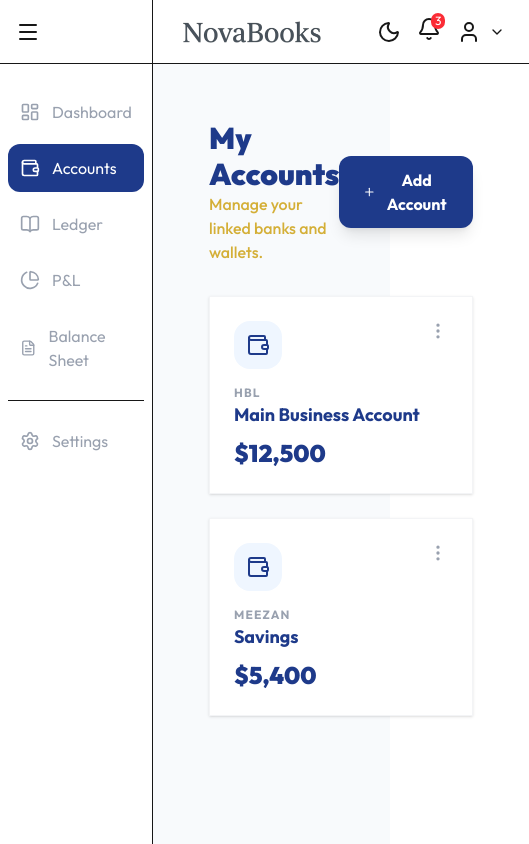
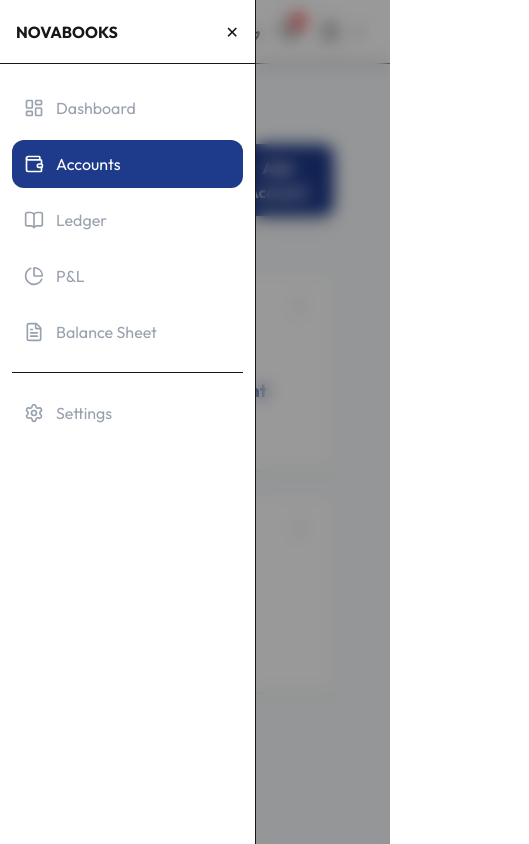
Before and after one commit to riz-33/novabooks, a Next.js app: page /accounts in a window 390 px wide. Both pictures are taken after a click on the button 28 px from the left and 31 px from the top of the page. Shown: the whole page, 529 px wide, since content can reach past the window. Built offline with nearby package versions, Linux system fonts and the light colour scheme.

Commit message:
feat(layout): implement mobile sidebar and enhance dark mode functionality

```diff
--- a/src/app/(dashboard)/layout.tsx
+++ b/src/app/(dashboard)/layout.tsx
@@ -45,6 +45,7 @@
   const [darkMode, setDarkMode] = useState(false);
   const [userMenu, setUserMenu] = useState(false);
   const [notificationsOpen, setNotificationsOpen] = useState(false);
+  const [mobileSidebarOpen, setMobileSidebarOpen] = useState(false);
 
   const [role] = useState("admin"); // later from backend
   const navItems = navConfig[role];
@@ -59,6 +60,25 @@
 
     document.documentElement.classList.toggle("dark", isDark);
   }, []);
+
+  useEffect(() => {
+    const media = window.matchMedia("(prefers-color-scheme: dark)");
+    const handleChange = () => setDarkMode(media.matches);
+    media.addEventListener("change", handleChange);
+    return () => media.removeEventListener("change", handleChange);
+  }, []);
+
+  useEffect(() => {
+    if (darkMode) {
+      document.documentElement.classList.add("dark");
+    } else {
+      document.documentElement.classList.remove("dark");
+    }
+  }, [darkMode]);
+
+  useEffect(() => {
+    setMobileSidebarOpen(false); // close mobile sidebar on desktop toggle
+  }, [pathname]);
 
   useEffect(() => {
     localStorage.setItem("theme", darkMode ? "dark" : "light");
@@ -122,18 +142,34 @@
   return (
     <div className="flex h-screen bg-slate-50 dark:bg-slate-900">
       {/* 🔷 SIDEBAR */}
+      <>
+        {/* 🔷 MOBILE OVERLAY */}
+        <AnimatePresence>
+          {mobileSidebarOpen && (
+            <motion.div
+              initial={{ opacity: 0 }}
+              animate={{ opacity: 1 }}
+              exit={{ opacity: 0 }}
+              onClick={() => setMobileSidebarOpen(false)}
+              className="fixed inset-0 bg-black/40 backdrop-blur-sm z-40 md:hidden"
+            />
+          )}
+        </AnimatePresence>
+
+        {/* 🔷 DESKTOP SIDEBAR */}
         <motion.aside
           animate={{ width: sidebarOpen ? 220 : 60 }}
           transition={{ duration: 0.25 }}
-        className="bg-white dark:bg-slate-800 border-r flex flex-col"
+          className="hidden md:flex bg-white dark:bg-slate-800 border-r flex-col"
         >
           {/* Toggle */}
-        <div className="flex items-center justify-left h-16 border-b px-4">
+          <div className="flex items-center justify-start h-16 border-b px-4">
             <button
               aria-label="Toggle sidebar"
               onClick={() => setSidebarOpen(!sidebarOpen)}
+              className="cursor-pointer"
             >
-            <Menu className=" cursor-pointer " />
+              <Menu />
             </button>
           </div>
 
@@ -150,18 +186,90 @@
             <div className="border-t my-2" />
 
             <SidebarLink
-            item={{ name: "Settings", href: "/settings", icon: Settings }}
+              item={{
+                name: "Settings",
+                href: "/settings",
+                icon: Settings,
+              }}
               active={isActive("/settings")}
               expanded={sidebarOpen}
             />
           </div>
         </motion.aside>
 
+        {/* 🔷 MOBILE SIDEBAR */}
+        <AnimatePresence>
+          {mobileSidebarOpen && (
+            <motion.aside
+              initial={{ x: -260 }}
+              animate={{ x: 0 }}
+              exit={{ x: -260 }}
+              transition={{ duration: 0.25 }}
+              className="fixed top-0 left-0 z-50 w-64 h-screen bg-white dark:bg-slate-800 border-r md:hidden"
+            >
+              {/* Header */}
+              <div className="flex items-center justify-between h-16 px-4 border-b">
+                <h2 className="font-bold dark:text-white">NOVABOOKS</h2>
+
+                <button
+                  onClick={() => setMobileSidebarOpen(false)}
+                  className="cursor-pointer"
+                >
+                  ✕
+                </button>
+              </div>
+
+              {/* Nav */}
+              <div className="flex flex-col gap-2 p-3 mt-2">
+                {navItems.map((item) => (
+                  <Link
+                    key={item.name}
+                    href={item.href}
+                    className={`flex items-center gap-3 p-3 rounded-xl transition
+              ${
+                isActive(item.href)
+                  ? "bg-nova-navy text-white"
+                  : "text-gray-400 hover:bg-gray-100 dark:hover:bg-slate-700"
+              }`}
+                  >
+                    <item.icon size={20} />
+                    <span>{item.name}</span>
+                  </Link>
+                ))}
+
+                <div className="border-t my-2" />
+
+                <Link
+                  href="/settings"
+                  className={`flex items-center gap-3 p-3 rounded-xl transition
+            ${
+              isActive("/settings")
+                ? "bg-nova-navy text-white"
+                : "text-gray-400 hover:bg-gray-100 dark:hover:bg-slate-700"
+            }`}
+                >
+                  <Settings size={20} />
+                  <span>Settings</span>
+                </Link>
+              </div>
+            </motion.aside>
+          )}
+        </AnimatePresence>
+      </>
+
       {/* 🔷 MAIN */}
       <div className="flex-1 flex flex-col">
         {/* 🔹 TOPBAR */}
         <div className="flex items-center justify-between px-6 h-16 bg-white dark:bg-slate-800 border-b">
           <div className="flex items-center gap-4">
+            {/* 📱 Mobile Menu */}
+            <button
+              onClick={() => setMobileSidebarOpen(true)}
+              className="md:hidden cursor-pointer"
+            >
+              <Menu />
+            </button>
+
             <Image
               src="/logo7.png"
               alt="NovaBooks Logo"
@@ -169,6 +277,8 @@
               height={32}
               className="cursor-pointer"
             />
+
+            {/* <div className="flex items-center gap-4"> */}
 
             {/* <h1 className="font-bold text-lg dark:text-white">{currentPage}</h1> */}
           </div>
@@ -187,10 +297,11 @@
             <div className="relative" ref={notifRef}>
               <button
                 onClick={toggleNotifications}
-                className="relative"
+                className="relative cursor-pointer"
                 aria-label="Notifications"
               >
                 <Bell />
+
                 {notifications.length > 0 && (
                   <span className="absolute -top-1 -right-1 text-xs bg-red-500 text-white px-1 rounded-full">
                     {notifications.length > 9 ? "9+" : notifications.length}
@@ -204,12 +315,20 @@
                     initial={{ opacity: 0, y: -10 }}
                     animate={{ opacity: 1, y: 0 }}
                     exit={{ opacity: 0, y: -10 }}
-                    className="absolute right-0 mt-2 w-72 bg-white dark:bg-slate-800 shadow-xl backdrop-blur-md rounded-xl p-4"
+                    className="absolute right-0 top-12 w-72 bg-white dark:bg-slate-800 shadow-xl backdrop-blur-md rounded-xl p-4 z-50 border dark:border-slate-700"
                   >
-                    <p className="font-bold mb-2">Notifications</p>
+                    <p className="font-bold mb-3 dark:text-white">
+                      Notifications
+                    </p>
+
                     <ul className="text-sm space-y-2">
                       {notifications.map((n, i) => (
-                        <li key={i}>{n}</li>
+                        <li
+                          key={i}
+                          className="p-2 rounded-lg hover:bg-slate-100 dark:hover:bg-slate-700 transition"
+                        >
+                          {n}
+                        </li>
                       ))}
                     </ul>
                   </motion.div>
@@ -218,10 +337,11 @@
             </div>
 
             {/* 👤 USER MENU */}
+
             <div className="relative" ref={userRef}>
               <button
                 onClick={toggleUserMenu}
-                className="flex items-center gap-2"
+                className="flex items-center gap-2 cursor-pointer"
               >
                 <User />
                 <ChevronDown size={16} />
@@ -233,21 +353,23 @@
                     initial={{ opacity: 0, y: -10 }}
                     animate={{ opacity: 1, y: 0 }}
                     exit={{ opacity: 0, y: -10 }}
-                    className="absolute right-0 mt-2 w-48 bg-white dark:bg-slate-800 shadow-xl backdrop-blur-md rounded-xl p-2"
+                    className="absolute right-0 top-12 w-52 bg-white dark:bg-slate-800 shadow-xl backdrop-blur-md rounded-xl p-2 z-50 border dark:border-slate-700"
                   >
                     <Link
                       href="/profile"
-                      className="block p-2 hover:bg-gray-100 dark:hover:bg-slate-700 rounded"
+                      className="block p-2 rounded-lg hover:bg-slate-100 dark:hover:bg-slate-700 transition"
                     >
                       Profile
                     </Link>
+
                     <Link
                       href="/settings"
-                      className="block p-2 hover:bg-gray-100 dark:hover:bg-slate-700 rounded"
+                      className="block p-2 rounded-lg hover:bg-slate-100 dark:hover:bg-slate-700 transition"
                     >
                       Settings
                     </Link>
-                    <button className="w-full text-left p-2 hover:bg-red-50 text-red-500 rounded">
+
+                    <button className="w-full text-left p-2 rounded-lg hover:bg-red-50 text-red-500 transition">
                       Logout
                     </button>
                   </motion.div>
```
Lines whose indentation alone changed are shown as unchanged.
